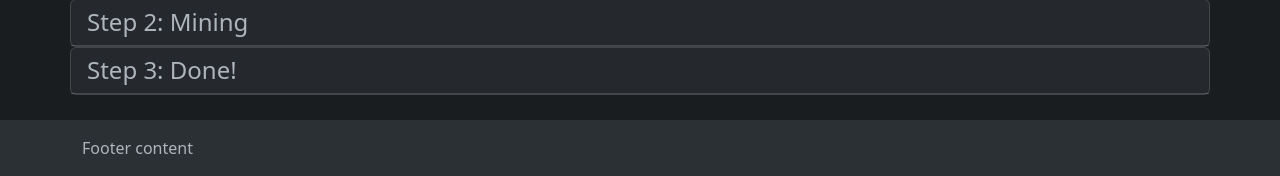
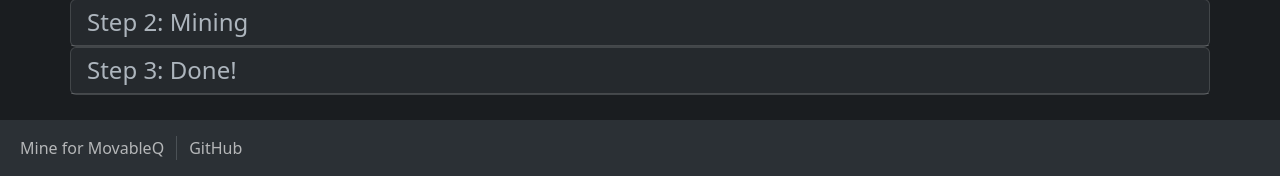
Before and after one commit to cm-360/MovableQ, a Flask app: page / in a window 1280 px wide. Shown: the part 624-800 px from the top of the page. Run offline with Flask 3, Linux system fonts and the light colour scheme; some libraries are stand-ins or nearby versions.

Commit message:
add volunteer page

```diff
--- a/server.py
+++ b/server.py
@@ -55,6 +55,10 @@ def login_required(f):
 def page_home():
     return render_template('pages/home.html')
 
+@app.route('/volunteer')
+def page_volunteer():
+    return render_template('pages/volunteer.html')
+
 @app.route('/admin')
 @login_required
 def page_admin():
@@ -67,7 +71,7 @@ def serve_js(filename):
     return response
 
 @app.route('/get_mining_client')
-def get_miner_client():
+def get_mining_client():
     client_filename = 'mining_client.py'
     response = make_response(render_template(client_filename))
     response.headers.set('Content-Type', 'application/octet-stream')
--- a/templates/layouts/base.html
+++ b/templates/layouts/base.html
@@ -29,10 +29,22 @@
 	<main class="flex-shrink-0 my-3 container card-body">
 		{% block content %}{% endblock %}
 	</main>
-	<footer class="footer mt-auto py-3 bg-body-tertiary">
-		<div class="container">
-			Footer content
-		</div>
+	<footer class="footer mt-auto">
+		<nav class="navbar navbar-expand bg-body-tertiary">
+			<div class="container-fluid">
+				<div class="collapse navbar-collapse">
+					<ul class="navbar-nav me-auto mb-2 mb-lg-0">
+						<li class="nav-item">
+							<a class="nav-link" href="{{ url_for('page_volunteer') }}">Mine for {{ self.title() }}</a>
+						</li>
+						<div class="mx-1 my-2 vr"></div>
+						<li class="nav-item">
+							<a class="nav-link" href="https://github.com/cm-360/MovableQ">GitHub</a>
+						</li>
+					</ul>
+				</div>
+			</div>
+		</nav>
 	</footer>
 </body>
 </html>
```
